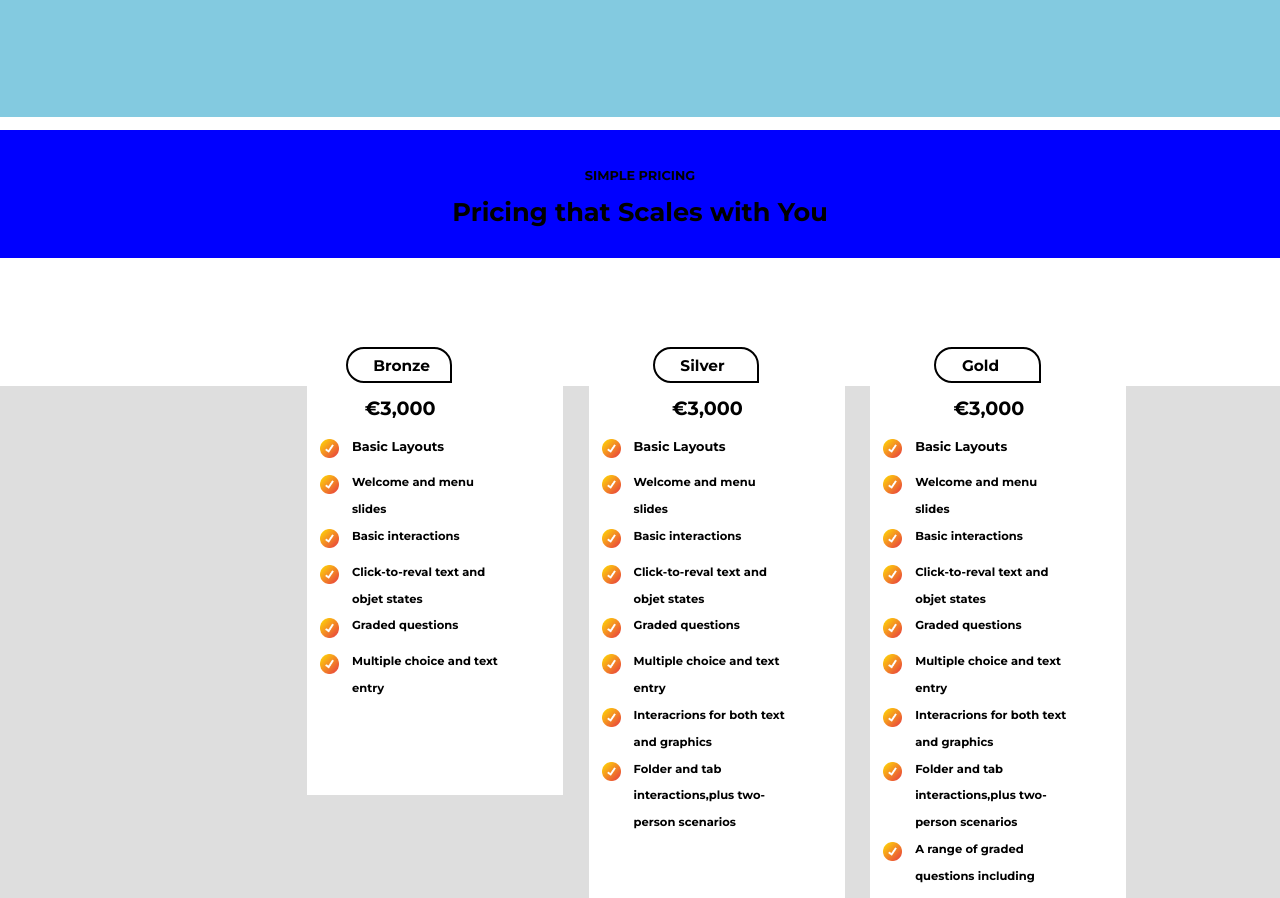
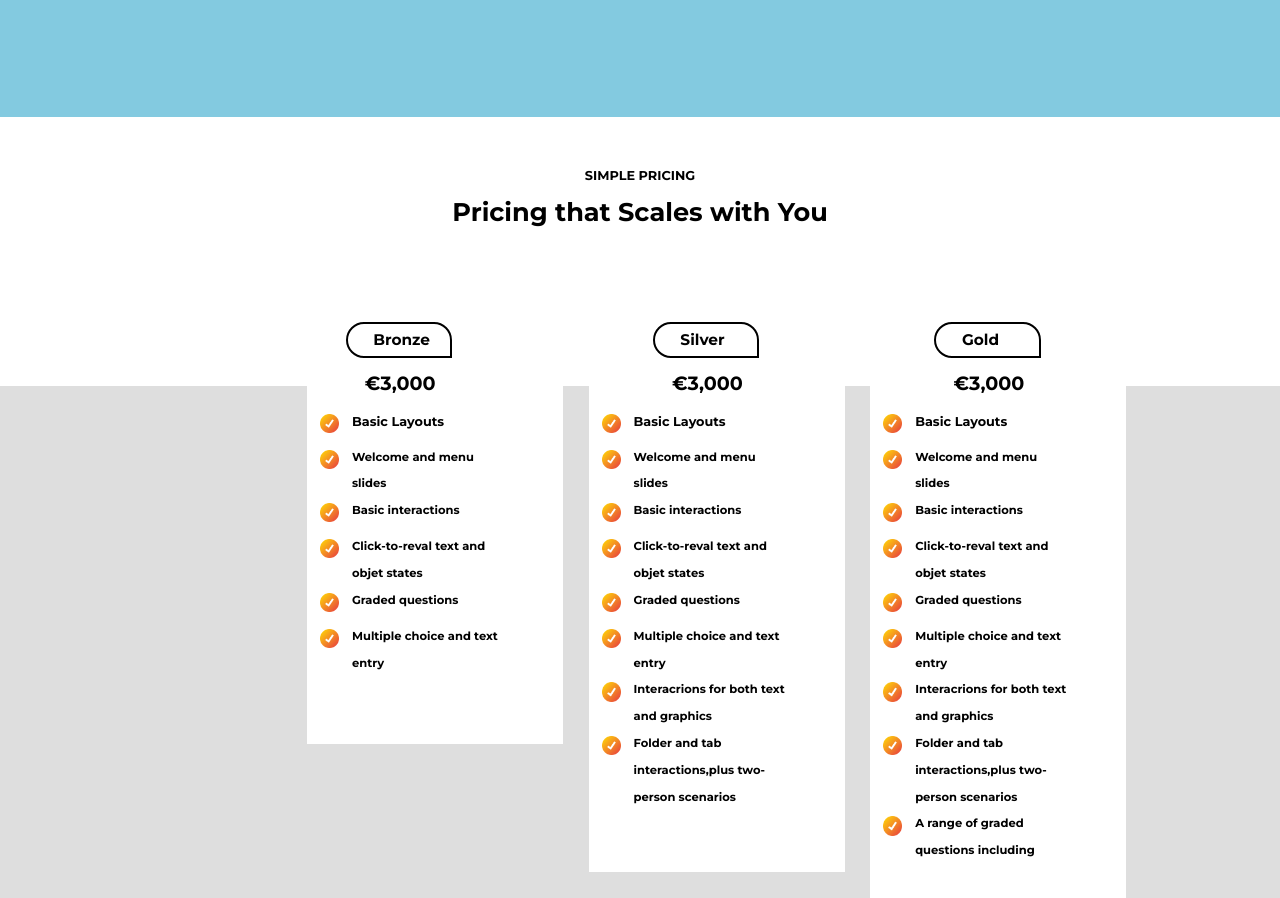
Before and after one commit to UdeshBhatti2004/Template-7, a plain HTML site: page index.html in a window 1280 px wide. Shown: the part 3960-4858 px from the top of the page. Drawn offline with Linux system fonts and the light colour scheme.

Commit message:
Update style.css

```diff
--- a/style.css
+++ b/style.css
@@ -770,7 +770,6 @@
 .part-7{
     height: 10vw;
     width: 100%;
-    background-color: blue;
     position: relative;
     margin-top: 50vw;
     display: flex;
@@ -804,11 +803,11 @@
 }
 
 .box-1{
-    height: 37vw;
+    height: 35vw;
     width: 20vw;
     background-color: white;
     position: relative;
-    bottom: 5vw;
+    bottom: 7vw;
     margin-left: 24vw;
 }
 
@@ -817,16 +816,16 @@
     width: 20vw;
     background-color: white;
     position: relative;
-    bottom: 5vw;
+    bottom: 7vw;
     margin-left: 2vw;
 }
 .box-3{
-    height: 50vw;
+    height: 55vw;
     width: 20vw;
     /* background-color: red; */
     background-color: white;
     position: relative;
-    bottom: 5vw;
+    bottom: 7vw;
     margin-left: 2vw;
 
 }
```
